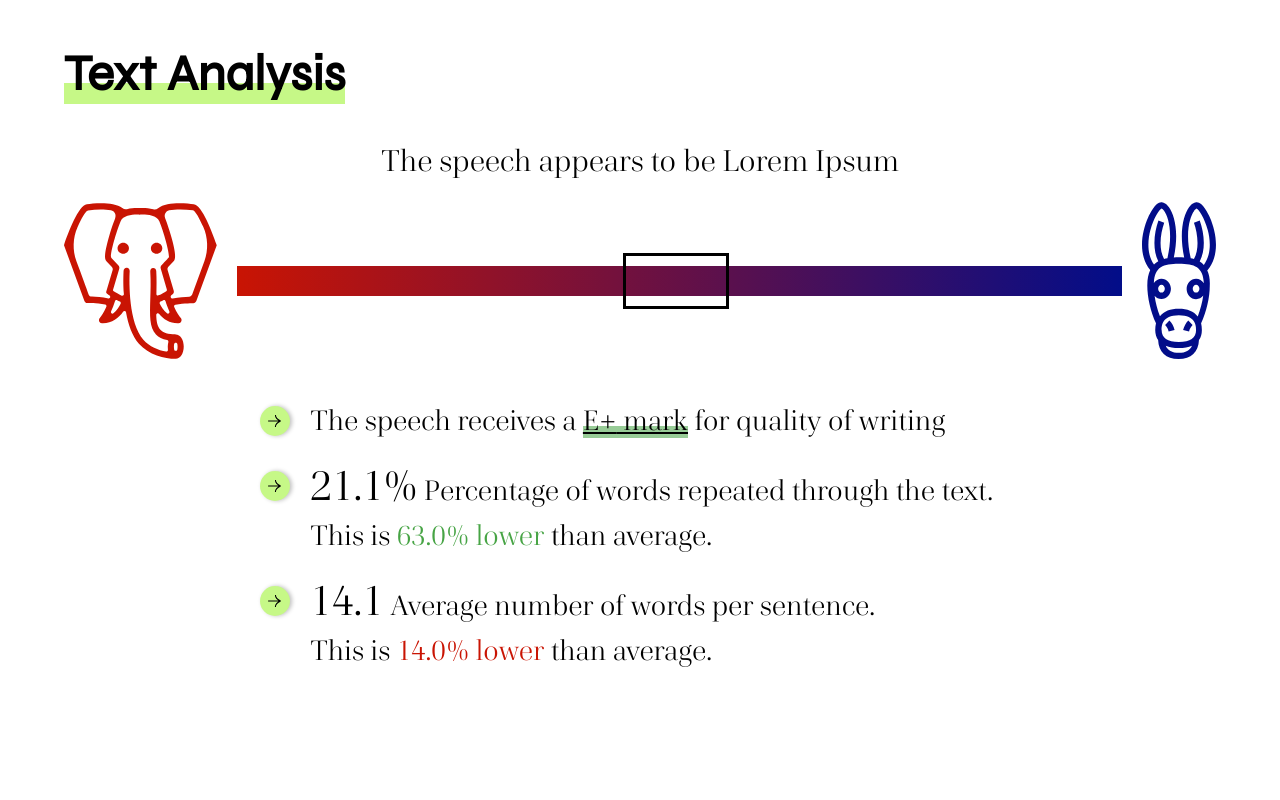
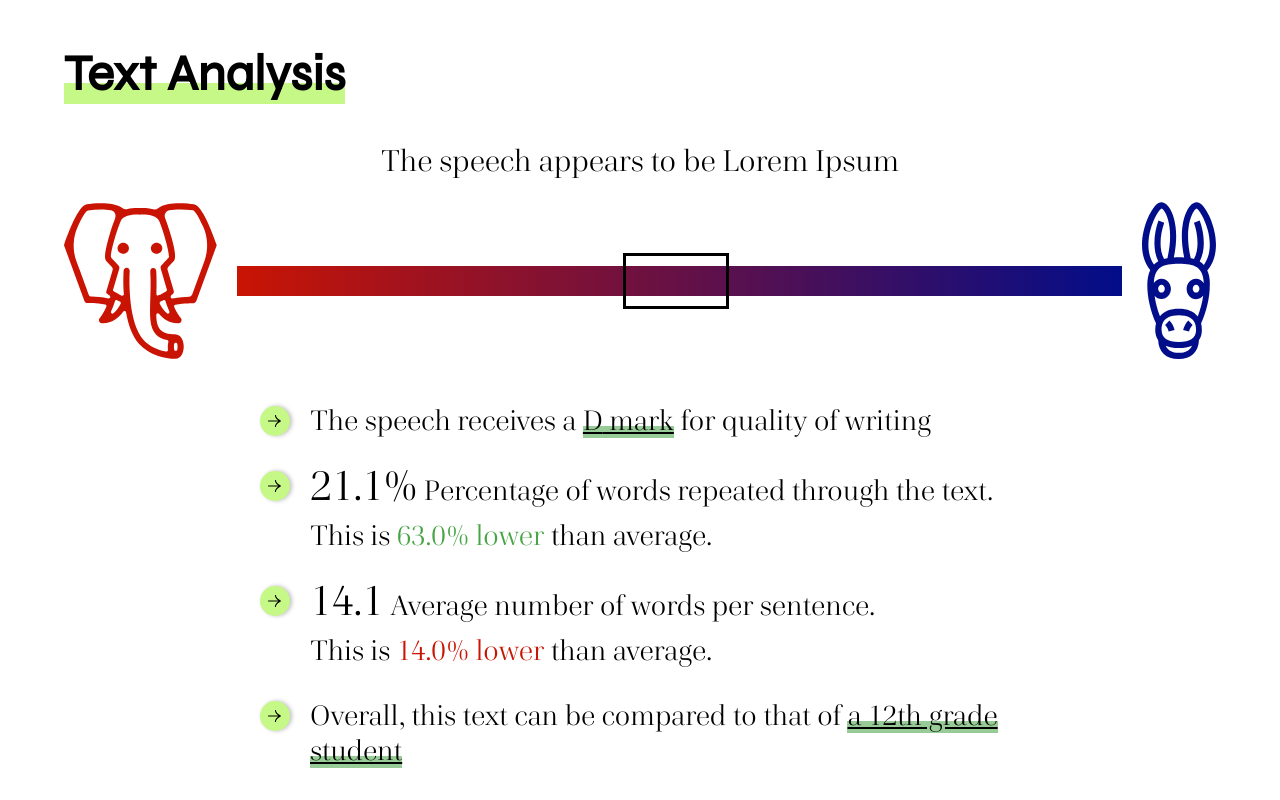
Before and after one commit to steflyx/fastidiouscity-react, a React (Create React App) app: page / in a window 1280 px wide. Shown: the part 1369-2169 px from the top of the page. Before the commit the page ends 2069 px from the top, so only its background shows below. Built offline with nearby package versions, Linux system fonts and the light colour scheme.

Commit message:
Added text quality

```diff
--- a/src/Sections/Graphic/TextQuality/TextQuality.js
+++ b/src/Sections/Graphic/TextQuality/TextQuality.js
@@ -130,6 +130,27 @@ export function DrawTextQuality({ output }) {
           </p>
         </div>
       </div>
+
+      <div>
+        <svg
+          width="14"
+          height="14"
+          viewBox="0 0 17 20"
+          fill="none"
+          xmlns="http://www.w3.org/2000/svg"
+          className="arrowBackground rotatedArrow"
+        >
+          <path
+            d="M8.5 -3.71547e-07L8.5 18M8.5 18C8.5 18 11.6875 10.5882 17 10.5882M8.5 18C8.5 18 5.3125 10.5882 -4.62826e-07 10.5882"
+            stroke="black"
+            strokeWidth="1.5"
+          />
+        </svg>
+        <p>
+          Overall, this text can be compared to that of{" "}
+          <span className="globalMark">{output.readabilityIndex.index}</span>
+        </p>
+      </div>
     </div>
   );
 }
--- a/src/Sections/Logic/TextQuality/TextQuality.js
+++ b/src/Sections/Logic/TextQuality/TextQuality.js
@@ -14,7 +14,6 @@ function removePunctuation(text) {
 }
 
 function computePercentageRepeatedWords(text) {
-  console.log(text);
   const textPunctuationLess = removePunctuation(text);
   const words = textPunctuationLess
     .split(" ")
@@ -26,8 +25,12 @@ function computePercentageRepeatedWords(text) {
   return 1 - uniqueWords.length / words.length;
 }
 
+function computeSentences(text) {
+  return text.match(/[^\.!\?]+[\.!\?]+/g);
+}
+
 function computeAvgWordsPerSentence(text) {
-  const sentences = text.match(/[^\.!\?]+[\.!\?]+/g);
+  const sentences = computeSentences(text);
   const wordsPerSentence = sentences.map(
     (sentence) => removePunctuation(sentence).split(" ").length
   );
@@ -59,9 +62,49 @@ function averageScores(values) {
   return Object.entries(scoreToPerc).find((score) => score[1] < avg)[0];
 }
 
+function countSyllables(word) {
+  word = word.toLowerCase();
+  if (word.length <= 3) {
+    return 1;
+  }
+  word = word.replace(/(?:[^laeiouy]es|ed|[^laeiouy]e)$/, "");
+  word = word.replace(/^y/, "");
+  return word.match(/[aeiouy]{1,2}/g).length;
+}
+
+function computeFleschScore(text) {
+  const fleschScores = [
+    { value: 90, mark: "a 5th grade student", letterScore: "F" },
+    { value: 80, mark: "a 6th grade student", letterScore: "E" },
+    { value: 70, mark: "a 7th grade student", letterScore: "D" },
+    { value: 60, mark: "a 9th grade student", letterScore: "C" },
+    { value: 50, mark: "a 12th grade student", letterScore: "Cp" },
+    { value: 30, mark: "a college student", letterScore: "B" },
+    { value: 10, mark: "a college graduate", letterScore: "A" },
+    { value: 0, mark: "an expert in the field", letterScore: "Ap" },
+  ];
+
+  const numberOfSentences = computeSentences(text).length;
+  const words = removePunctuation(text).split(" ");
+  const syllablesPerWord = words.map((word) => countSyllables(word));
+  const totSyllables = syllablesPerWord.reduce((a, b) => a + b, 0);
+  const score =
+    206.835 -
+    (1.015 * words.length) / numberOfSentences -
+    (84.6 * totSyllables) / words.length;
+  const index = getScore(score, fleschScores, false);
+  const readabilityIndex = {
+    index: index,
+    score: fleschScores.find((score) => score.mark === index).letterScore,
+  };
+  return readabilityIndex;
+}
+
 export async function computeTextQuality(text) {
-  const percRepeatedWords = computePercentageRepeatedWords(text);
-  const avgWordsPerSentence = computeAvgWordsPerSentence(text);
+  const textAdj = text + ".";
+  const percRepeatedWords = computePercentageRepeatedWords(textAdj);
+  const avgWordsPerSentence = computeAvgWordsPerSentence(textAdj);
+  const readabilityIndex = computeFleschScore(textAdj);
 
   const output = {
     percRepeatedWords: {
@@ -82,11 +125,18 @@ export async function computeTextQuality(text) {
         false
       ),
     },
+    readabilityIndex: {
+      index: readabilityIndex.index,
+      score: readabilityIndex.score,
+    },
   };
+
+  console.log(readabilityIndex);
 
   const globalScore = averageScores([
     output.percRepeatedWords.score,
     output.avgWordsPerSentence.score,
+    output.readabilityIndex.score,
   ]);
   output.globalScore = globalScore;
   return output;
```
